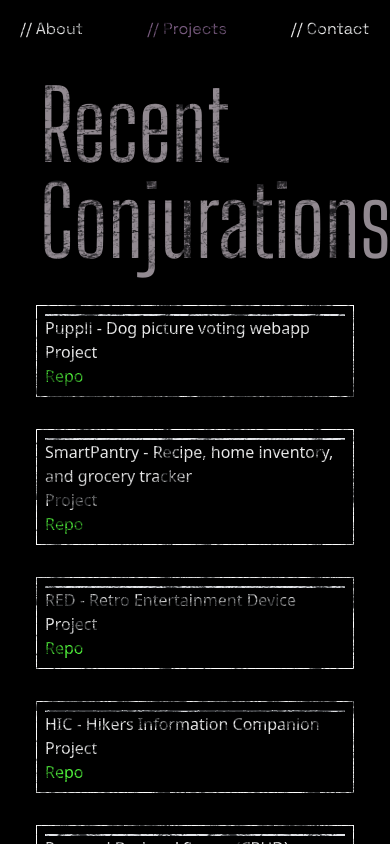
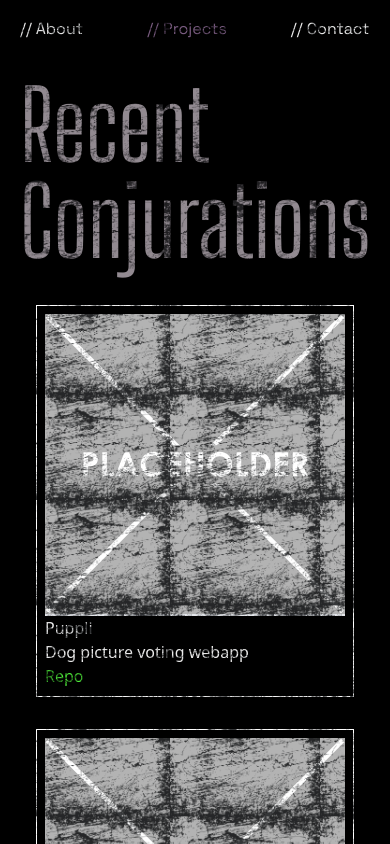
Before and after one commit to DavidJamesAdam/davidjamesadam.github.io, a Next.js app: page /projects in a window 390 px wide. Shown: the top 844 px of the page. Built offline with nearby package versions, Linux system fonts and the light colour scheme.

Commit message:
Project page layout (desktop and mobile) complete

```diff
--- a/src/app/components/card/Card.tsx
+++ b/src/app/components/card/Card.tsx
@@ -11,12 +11,13 @@ interface CardProps {
 export default function Card({ picture, title, link, description }: CardProps) {
   return (
     <div className="card">
-      <div className="w-full h-full relative">
+      <div className="flex flex-1">
         <Image
           src={picture}
           alt={`Preview of ${title}`}
-          layout="fill"
-          objectFit="contain"
+          width={800}
+          height={450}
+          className="relative w-full min-h-[220px]"
         />
       </div>
       <div className="border-t-2">
--- a/src/app/components/contact-form/ContactForm.tsx
+++ b/src/app/components/contact-form/ContactForm.tsx
@@ -36,7 +36,7 @@ export default function ContactForm() {
   return (
     <>
       <Form
-        className="flex flex-col items-center py-4 mt-4 gap-5 w-1/5"
+        className="flex flex-col items-center py-4 mt-4 gap-5 md:w-1/5"
         action={formAction}
       >
         <div className="weathered-effect w-full">
--- a/src/app/globals.css
+++ b/src/app/globals.css
@@ -61,12 +61,11 @@ label{
 .card{
   padding: .5rem;
   margin: 1rem;
-  height: 100%;
   border: 1px solid white;
   display: flex;
   flex-direction: column;
   justify-content: space-between;
-  height: 100%
+  flex: 1 1 0;
 }
 
 .weathered-effect {
--- a/src/app/projects/page.tsx
+++ b/src/app/projects/page.tsx
@@ -5,15 +5,15 @@ export default function Page() {
   const projectInfo = [
     {
       picture: "/Placeholder.svg",
-      title: "Puppli - Dog picture voting webapp",
+      title: "Puppli",
       link: "https://github.com/DavidJamesAdam/cpsc513-project-puppli",
-      description: "Project",
+      description: "Dog picture voting webapp",
     },
     {
       picture: "/Placeholder.svg",
-      title: "SmartPantry - Recipe, home inventory, and grocery tracker",
+      title: "SmartPantry",
       link: "https://github.com/DavidJamesAdam/cpsc471-project-SmartPantry",
-      description: "Project",
+      description: "Recipe, home inventory, and grocery tracker",
     },
     {
       picture: "/Placeholder.svg",
@@ -37,7 +37,7 @@ export default function Page() {
   ];
   return (
     <div className="flex flex-col flex-1">
-      <h1 className="weathered-effect text-8xl m-5">
+      <h1 className="weathered-effect text-8xl my-5">
         Recent
         <br />
         Conjurations
```
